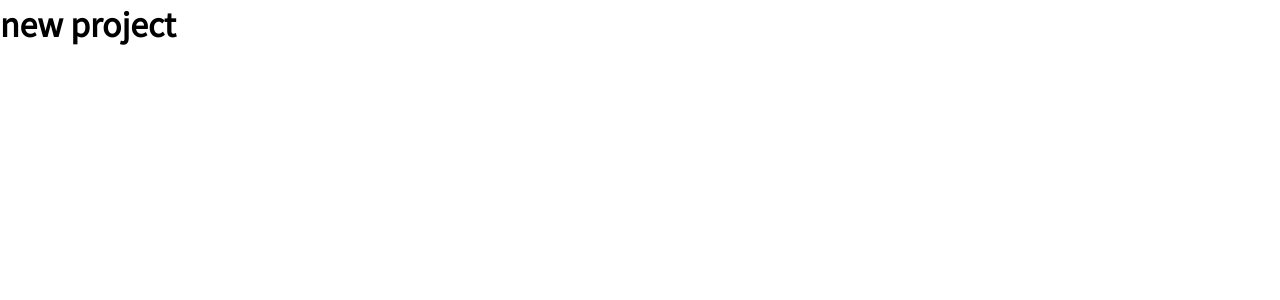
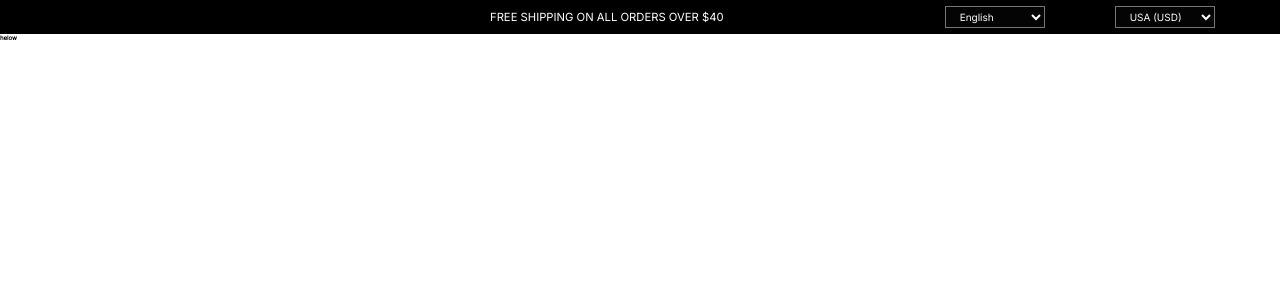
Before and after one commit to eladcoh87/mobilex, a React (Create React App) app: page / in a window 1280 px wide. Shown: the top 300 px of the page. Built offline with nearby package versions, Linux system fonts and the light colour scheme.

Commit message:
finish the Announcement bar

```diff
--- a/public/index.html
+++ b/public/index.html
@@ -21,8 +21,8 @@
   />
 
   <link rel="preconnect" href="https://fonts.googleapis.com">
-<link rel="preconnect" href="https://fonts.gstatic.com" crossorigin>
-<link href="https://fonts.googleapis.com/css2?family=Noto+Sans+JP&display=swap" rel="stylesheet">
+  <link rel="preconnect" href="https://fonts.gstatic.com" crossorigin>
+  <link href="https://fonts.googleapis.com/css2?family=Inter&family=Noto+Sans+JP&display=swap" rel="stylesheet">
 
     <link rel="manifest" href="%PUBLIC_URL%/manifest.json" />
     <!--
--- a/src/App.js
+++ b/src/App.js
@@ -1,10 +1,14 @@
 
+import MainHeader from "./components/MainHeader/MainHeader";
 
 function App() {
+
   return (
-   <h1>new project</h1>
 
-  );
+   <MainHeader />
+
+  )
+
 }
 
 export default App;
--- /dev/null
+++ b/src/components/MainHeader/Announcement/Announcement.css
@@ -0,0 +1,34 @@
+.container {
+
+background-color: black;
+color: white;
+font-size: 1.8rem;
+font-weight: 100;
+display: flex;
+align-items: center;
+justify-content: space-around;
+padding: 0.6rem 0rem;
+
+}
+
+.helper {
+
+
+
+
+flex-basis: 30%;
+
+}
+
+.messege{
+
+
+    flex-basis: 30%;
+}
+
+
+.OptionsDropdown{
+
+    flex-basis: 30%;
+
+}
--- /dev/null
+++ b/src/components/MainHeader/Announcement/Announcement.js
@@ -0,0 +1,27 @@
+import React from 'react'
+import './Announcement.css'
+import OptionsDropdown from './OptionsDropdown'
+
+
+const Announcement = () => {
+
+
+  return (
+
+
+    <div className='container'>
+
+        <div className='helper'></div>
+        <p className='messege'>FREE SHIPPING ON ALL ORDERS OVER $40 </p>
+
+        <OptionsDropdown className="OptionsDropdown" />
+
+        </div>
+
+  )
+
+
+
+}
+
+export default Announcement
--- /dev/null
+++ b/src/components/MainHeader/Announcement/OptionsDropdown.css
@@ -0,0 +1,36 @@
+
+.selectedDiv {
+
+width: 30rem;
+
+
+
+
+}
+
+
+.selectContainer {
+
+
+background-color: rgb(5, 4, 4);
+padding: 0.3rem 1rem;
+color: white;
+font-size: 1rem;
+width: 10rem;
+
+}
+
+.selectContainer2 {
+
+
+margin-left: 7rem;
+
+}
+
+
+option {
+
+color: white;
+font-size: 1rem;
+;
+}
--- /dev/null
+++ b/src/components/MainHeader/Announcement/OptionsDropdown.js
@@ -0,0 +1,55 @@
+import * as React from 'react';
+import InputLabel from '@mui/material/InputLabel';
+import MenuItem from '@mui/material/MenuItem';
+import FormControl from '@mui/material/FormControl';
+import Select, { SelectChangeEvent } from '@mui/material/Select';
+import './OptionsDropdown.css'
+import { FormHelperText } from '@mui/material';
+
+
+
+const OptionsDropdown = () => {
+
+
+  const [languages, setlanguages] = React.useState('');
+
+  const handleChange = (event) => {
+    setlanguages(event.target.value);
+  };
+
+
+
+
+
+  return (
+
+
+    <div className='selectedDiv'>
+
+    <select className='selectContainer'>
+
+        <option className='selected' value="ENGLISH" selected hidden>
+          English
+      </option>
+
+
+        <option value="ENGLISH">ENGLISH</option>
+
+    </select>
+
+    <select className='selectContainer selectContainer2'>
+
+
+ <option className='selected' value="USD" selected hidden>
+   USA (USD)
+</option>
+
+ <option value="USD">USA (USD)</option>
+
+</select>
+
+    </div>
+  );
+}
+
+export default OptionsDropdown
--- /dev/null
+++ b/src/components/MainHeader/Header/Header.js
@@ -0,0 +1,22 @@
+import React, { Fragment } from 'react'
+
+
+
+
+const Header = () => {
+
+
+  return (
+
+
+    <Fragment>
+
+    <h1>helow</h1>
+</Fragment>
+  )
+
+
+
+}
+
+export default Header
--- /dev/null
+++ b/src/components/MainHeader/MainHeader.js
@@ -0,0 +1,21 @@
+import React, { Fragment } from 'react'
+
+import Header from './Header/Header'
+import Announcement from './Announcement/Announcement'
+
+
+const MainHeader = () => {
+  return (
+
+
+    <Fragment>
+
+
+          <Announcement />
+          <Header />
+
+</Fragment>
+  )
+}
+
+export default MainHeader
--- a/src/index.css
+++ b/src/index.css
@@ -1,14 +1,13 @@
    /* font-family: 'Roboto', sans-serif; */
     /* font-family: 'Noto Sans JP', sans-serif; */
-
+    /* font-family: 'Inter', sans-serif; */
 
 * {
 
     padding: 0px;
     margin: 0px;
     box-sizing: border-box;
-    /* font-family: 'Roboto', sans-serif; */
-    font-family: 'Noto Sans JP', sans-serif;
-
+    font-family: 'Inter', sans-serif;
+    font-size: 62.5%;
 
 }
```
Also changed, not shown: src/components/MainHeader/Header/Header.css (added).
